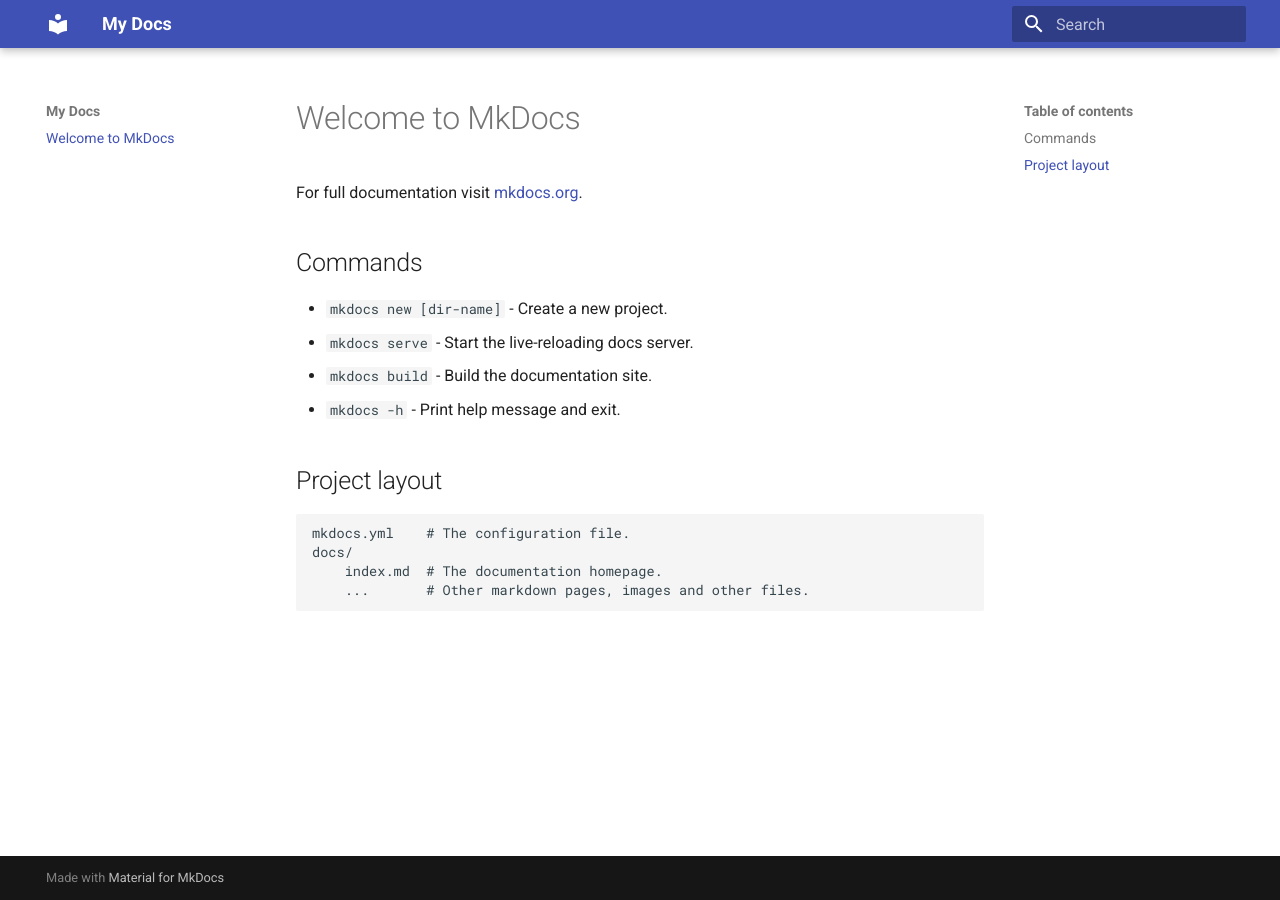
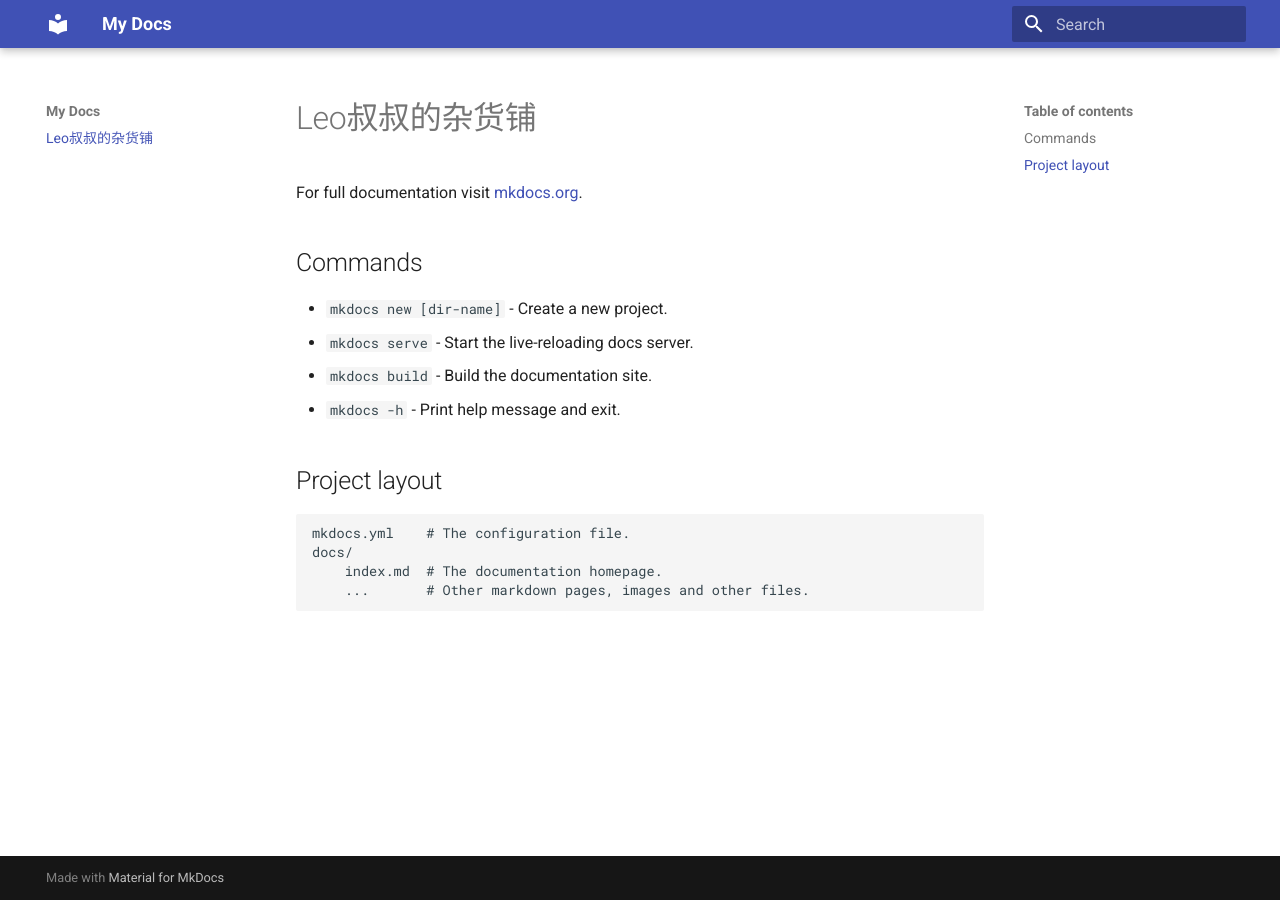
Before and after one commit to Leo-Scene/tutorial, an MkDocs documentation site: the page built from docs/index.md, in a window 1280 px wide. Built offline with MkDocs 1.6.1 and Material for MkDocs 9.7.7, drawn with Linux system fonts in a browser that asks for light colours.

Commit message:
修改title

```diff
--- a/docs/index.md
+++ b/docs/index.md
@@ -1,4 +1,4 @@
-# Welcome to MkDocs
+# Leo叔叔的杂货铺
 
 For full documentation visit [mkdocs.org](https://www.mkdocs.org).
 
```
